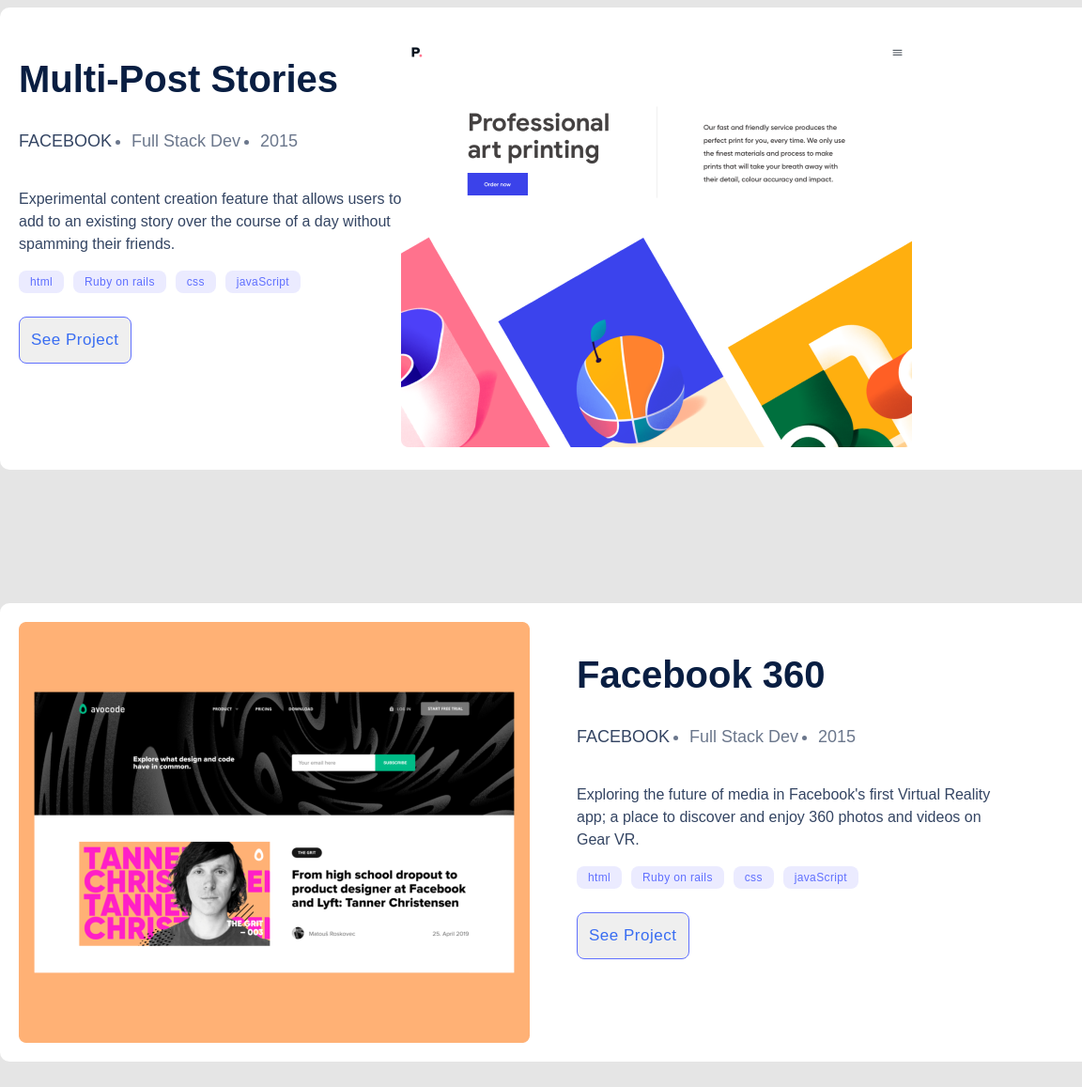
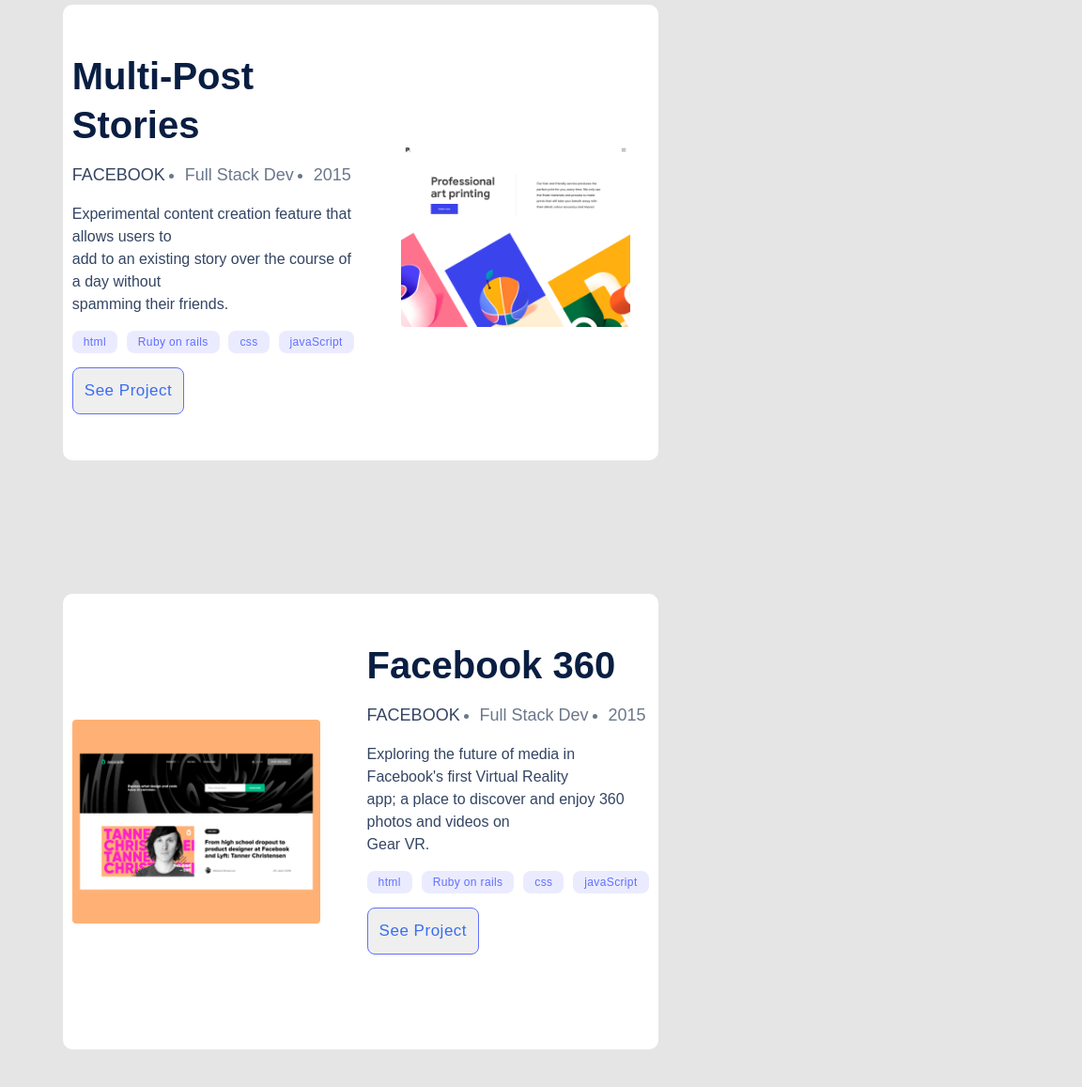
Before and after one commit to samuelmoiwa/Portfolio-project, a website: page index.html in a window 768 px wide. Shown: the part 1640-2797 px from the top of the page at 94% size, 1152 px wide, since content can reach past the window. Drawn offline with Linux system fonts and the light colour scheme.

Commit message:
add Media Queries to style.css file

```diff
--- a/style.css
+++ b/style.css
@@ -5,7 +5,6 @@
 }
 
 .main-div {
-  max-width: 1440px;
   width: 100%;
   display: flex;
   flex-direction: column;
@@ -22,7 +21,7 @@
 .navigation-menu {
   display: flex;
   flex-direction: row;
-  justify-content: space-between;
+  justify-content: center;
   align-items: center;
   width: 100%;
   height: 72px;
@@ -30,8 +29,15 @@
   position: fixed;
 }
 
+.nav-container {
+  display: flex;
+  flex-direction: row;
+  align-items: center;
+  justify-content: space-between;
+  width: 85%;
+}
+
 .main-logo {
-  padding-left: 200px;
   font-style: normal;
   font-weight: 700;
   font-size: 18px;
@@ -47,7 +53,6 @@
   list-style-type: none;
   width: 300px;
   justify-content: space-between;
-  padding-right: 200px;
 }
 
 .nav-menu-items {
@@ -60,12 +65,19 @@
   cursor: pointer;
 }
 
+.introduction-header-container {
+  display: flex;
+  flex-direction: row;
+  width: 100%;
+  justify-content: center;
+  align-items: center;
+}
+
 .introduction-header {
   display: flex;
   flex-direction: column;
-  width: 100%;
+  width: fit-content;
   justify-content: center;
-  padding-left: 230px;
 }
 
 .greeting {
@@ -121,7 +133,8 @@
   background-color: #fff;
   border-radius: 10px;
   padding: 20px;
-  width: 1156px;
+  justify-content: space-between;
+  width: 80%;
 }
 
 .container-1,
@@ -143,16 +156,43 @@
 }
 
 .portoflio-img {
-  width: 544px;
-  height: 448px;
+  display: flex;
+  flex-direction: row;
+  justify-content: center;
+  align-items: center;
+  width: 50%;
+}
+
+.portoflio-img-2,
+.portoflio-img-4 {
+  display: flex;
+  flex-direction: row;
+  justify-content: center;
+  align-items: center;
+  width: 50%;
+  padding-left: 50px;
+}
+
+.pot-image {
+  max-width: 100%;
+  height: auto;
+  width: auto\9;
 }
 
 .portoflio-contents {
   display: flex;
   flex-direction: column;
-  width: 544px;
+  width: 50%;
   height: 445px;
   padding-left: 50px;
+}
+
+.portoflio-contents-2,
+.portoflio-contents-4 {
+  display: flex;
+  flex-direction: column;
+  width: 50%;
+  height: 445px;
 }
 
 .portoflio-title {
@@ -494,6 +534,7 @@
   margin-top: 150px;
   height: 846px;
   background-image: url(images/footer-background.svg);
+  background-repeat: no-repeat;
 }
 
 .contact-me-section-aline-items {
@@ -601,3 +642,79 @@
 }
 
 /* ############################################## */
+
+@media only screen and (min-width: 768px) and (max-width: 1000px) {
+  .portoflio-container {
+    display: flex;
+    flex-direction: row;
+    justify-content: space-between;
+    background-color: #fff;
+    border-radius: 10px;
+    padding-left: 10px;
+    padding-right: 10px;
+    width: 80%;
+    height: fit-content;
+  }
+
+  .portoflio-img {
+    width: 50%;
+  }
+
+  .portoflio-img-2,
+  .portoflio-img-4 {
+    width: 50%;
+    padding-right: 20px;
+  }
+
+  .portoflio-contents {
+    display: flex;
+    flex-direction: column;
+    width: 350px;
+    height: 445px;
+  }
+
+  .portoflio-contents-2,
+  .portoflio-contents-4 {
+    display: flex;
+    flex-direction: column;
+    width: 350px;
+    height: 445px;
+  }
+
+  .portoflio-title {
+    margin-top: 30px;
+    margin-bottom: 0;
+    font-weight: 700;
+    font-size: 40px;
+    line-height: 52px;
+    color: #091e42;
+    font-family: 'Poppins', sans-serif;
+  }
+
+  .portoflio-items {
+    display: flex;
+    flex-direction: row;
+    align-items: center;
+    width: 297px;
+    height: 40px;
+    margin-top: 7px;
+    margin-bottom: 0;
+    justify-content: space-between;
+    padding: 0;
+  }
+
+  .portoflio-paragraph {
+    font-weight: 400;
+    font-size: 16px;
+    line-height: 24px;
+    margin-top: 10px;
+    color: #344563;
+    font-family: 'Poppins', sans-serif;
+  }
+
+  .See-Project-btn-container {
+    display: flex;
+    width: 100%;
+    margin-top: 15px;
+  }
+}
```
